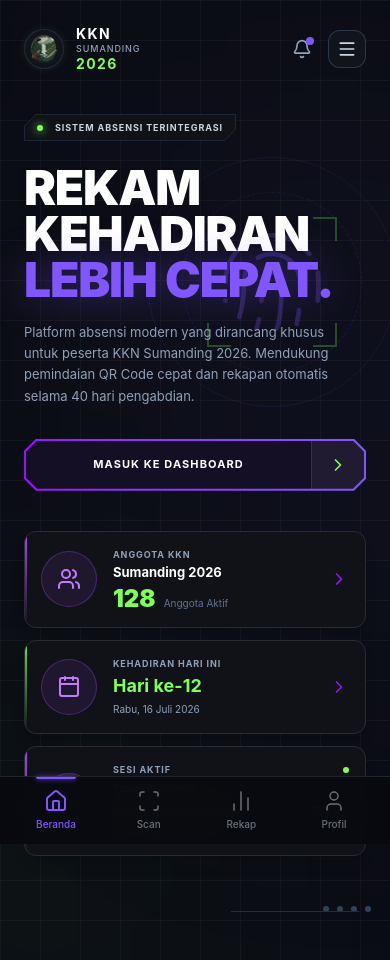
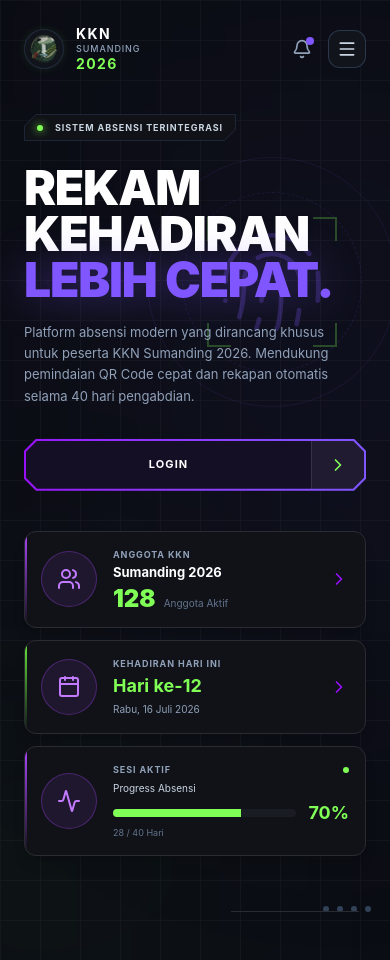
Before and after one commit to verand97/absensi-kkn, a Next.js app: page / in a window 390 px wide. Built offline with nearby package versions, Linux system fonts and the light colour scheme.

Commit message:
feat: implement landing page and member login interface

```diff
--- a/src/app/login/page.tsx
+++ b/src/app/login/page.tsx
@@ -115,7 +115,7 @@ export default function Login() {
                   className="w-full flex items-center justify-center gap-2 bg-linear-to-r from-purple-600 to-[#7F56FF] text-white font-black py-4 transition-all hover:scale-[1.02] active:scale-[0.98] shadow-[0_0_20px_rgba(127,86,255,0.4)] disabled:opacity-50 text-xs tracking-widest uppercase"
                   style={{ clipPath: "polygon(8px 0, 100% 0, 100% calc(100% - 8px), calc(100% - 8px) 100%, 0 100%, 0 8px)" }}
                 >
-                  {loading ? "MEMPROSES..." : "MASUK KE DASHBOARD"}
+                  {loading ? "MEMPROSES..." : "LOGIN"}
                 </button>
               </div>
             </form>
--- a/src/app/page.tsx
+++ b/src/app/page.tsx
@@ -2,8 +2,7 @@ import Link from "next/link";
 import Image from "next/image";
 import {
   Bell, ChevronDown, MapPin, Calendar, Activity, Users,
-  Fingerprint, ArrowUpRight, Menu, Home as HomeIcon,
-  Scan as ScanIcon, BarChart2, User, ChevronRight
+  Fingerprint, ArrowUpRight, Menu, ChevronRight
 } from "lucide-react";
 
 export default function Home() {
@@ -145,7 +144,7 @@ export default function Home() {
                   style={{ clipPath: "polygon(11px 0, calc(100% - 11px) 0, 100% 11px, 100% calc(100% - 11px), calc(100% - 11px) 100%, 11px 100%, 0 calc(100% - 11px), 0 11px)" }}
                 >
                   <div className="px-6 md:px-8 py-3.5 md:py-4 font-bold tracking-widest text-white text-[11px] md:text-sm flex flex-1 items-center justify-center md:justify-start">
-                    MASUK KE DASHBOARD
+                    LOGIN
                   </div>
                   <div className="px-4 py-3.5 md:py-4 border-l border-white/10 flex items-center justify-center bg-white/5">
                      <ChevronRight className="w-5 h-5 text-[#80FF56] lg:hidden" />
@@ -329,26 +328,7 @@ export default function Home() {
         </div>
       </div>
 
-      {/* Mobile Bottom Navigation (Sticky) */}
-      <div className="fixed bottom-0 left-0 w-full bg-[#090A0F]/95 backdrop-blur-xl border-t border-slate-800/80 flex justify-between items-center px-6 py-3 lg:hidden z-50">
-        <Link href="#" className="flex flex-col items-center gap-1 relative w-16">
-          <div className="w-10 h-0.5 bg-[#7F56FF] absolute -top-3 rounded-b-sm shadow-[0_0_5px_#7F56FF]"></div>
-          <HomeIcon className="w-6 h-6 text-[#7F56FF]" strokeWidth={2} />
-          <span className="text-[10px] font-medium text-[#7F56FF]">Beranda</span>
-        </Link>
-        <Link href="#" className="flex flex-col items-center gap-1 opacity-50 hover:opacity-100 transition-opacity w-16">
-          <ScanIcon className="w-6 h-6 text-slate-300" strokeWidth={1.5} />
-          <span className="text-[10px] font-medium text-slate-300">Scan</span>
-        </Link>
-        <Link href="#" className="flex flex-col items-center gap-1 opacity-50 hover:opacity-100 transition-opacity w-16">
-          <BarChart2 className="w-6 h-6 text-slate-300" strokeWidth={1.5} />
-          <span className="text-[10px] font-medium text-slate-300">Rekap</span>
-        </Link>
-        <Link href="#" className="flex flex-col items-center gap-1 opacity-50 hover:opacity-100 transition-opacity w-16">
-          <User className="w-6 h-6 text-slate-300" strokeWidth={1.5} />
-          <span className="text-[10px] font-medium text-slate-300">Profil</span>
-        </Link>
-      </div>
+
 
     </div>
   );
```
